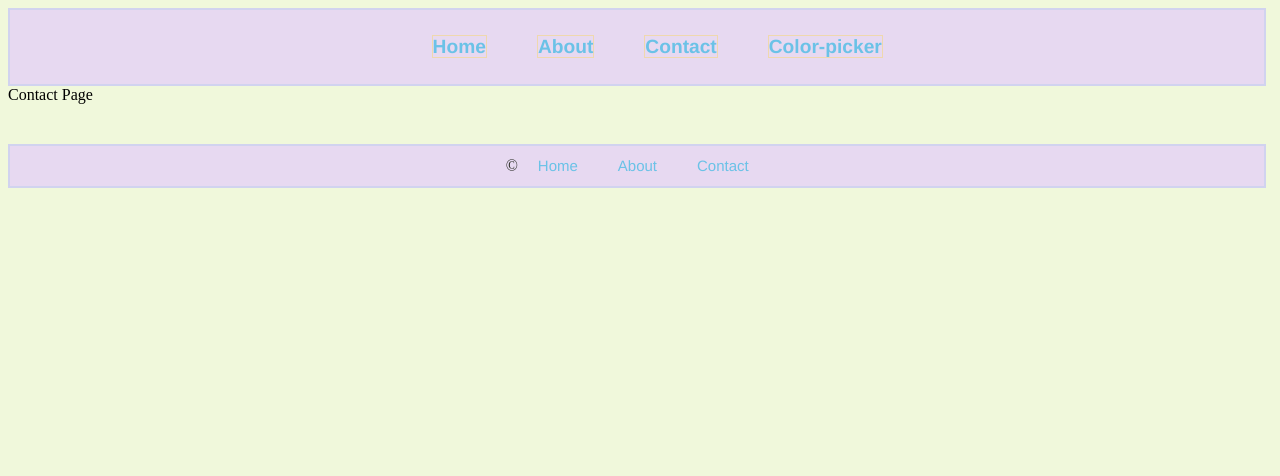
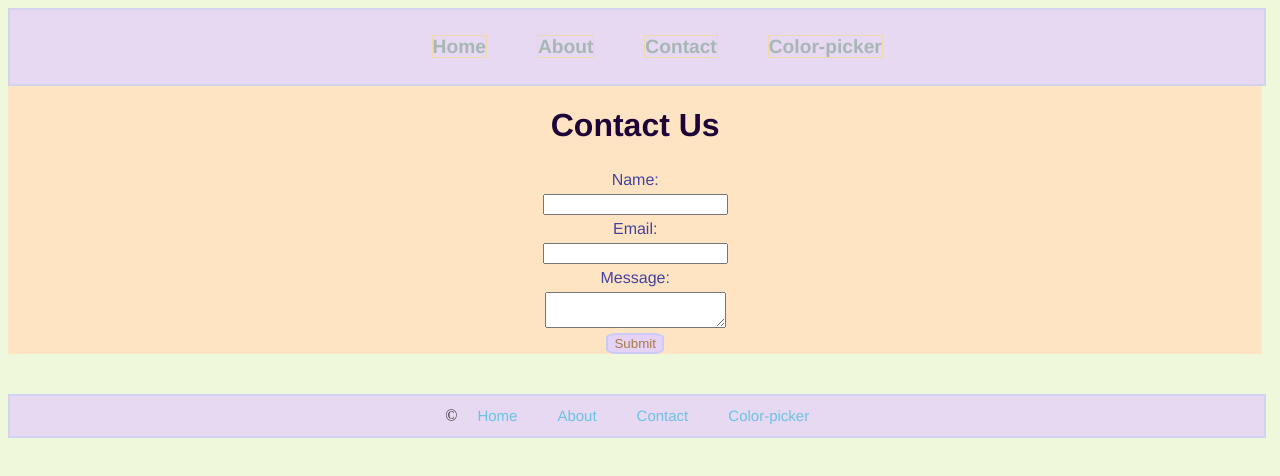
Before and after one commit to leahase/react, a React (Vite) app: page /contact in a window 1280 px wide. Shown: the top 476 px of the page. Built offline with nearby package versions, Linux system fonts and the light colour scheme.

Commit message:
contact form and color

```diff
--- a/src/footer.jsx
+++ b/src/footer.jsx
@@ -8,6 +8,7 @@ function Footer(){
             <Link to="/" className="footer-link">Home</Link>
             <Link to="/about" className="footer-link">About</Link>
             <Link to="/contact" className="footer-link">Contact</Link>
+            <Link to="/color" className="footer-link">Color-picker</Link>
             </p>
         </footer>
     </div>
--- a/src/index.css
+++ b/src/index.css
@@ -17,7 +17,7 @@
   color:rgb(72, 72, 94);
 }
 
-img {
+.image {
   width: 150px;
   height: 50px;
 }
@@ -92,7 +92,7 @@ nav ul li {
   text-decoration: none;
 }
 .nav-link {
-  color:rgb(74, 181, 234);
+  color:#94A7AE;
   text-decoration: none;
   font-family: 'Franklin Gothic Medium', 'Arial Narrow', Arial, sans-serif;
   font-size: 1.2em;
@@ -130,3 +130,22 @@ footer .footer-link  {
 .footer-link:hover{
   color:rgb(33, 65, 81);
 }
+/* contact*/
+.form-container {
+  display: flex;
+  flex-direction: column;
+  width: 98vw;
+  justify-items: center;
+  align-items: center;
+  background-color:bisque;
+  gap: 5px;
+}
+input:hover, textarea:hover {
+  cursor: pointer;
+  background-color: rgb(211, 183, 238);
+}
+
+label {
+  font-family: 'Franklin Gothic Medium', 'Arial Narrow', Arial, sans-serif;
+  color:rgb(67, 67, 160);
+}
--- a/src/pages/Color.jsx
+++ b/src/pages/Color.jsx
@@ -2,7 +2,7 @@ import {ColorPicker, useColor } from "react-color-palette";
 import "react-color-palette/css";
 
 function Color() {
-    const [color, setColor] = useColor("#165321er");
+    const [color, setColor] = useColor("#94A7AE");
     return <div> <ColorPicker color={color} onChange={setColor} />;
     </div>
 }
--- a/src/pages/Contact.jsx
+++ b/src/pages/Contact.jsx
@@ -1,4 +1,24 @@
 function Contact() {
-    return <div>Contact Page</div>
-}
-export default Contact;
+        return (
+            <div>
+                <main>
+                    <form className="form-container">
+                        <h1>Contact Us</h1>
+
+                        <label htmlFor="name">Name:</label>
+                        <input type="text" id="name" name="name" required />
+
+                        <label htmlFor="email">Email:</label>
+                        <input type="email" id="email" name="email" required />
+
+                        <label htmlFor="message">Message:</label>
+                        <textarea id="message" name="message" required />
+
+                        <button type="submit">Submit</button>
+                    </form>
+                </main>
+            </div>
+        );
+    }
+
+    export default Contact;
--- a/src/pages/Home.jsx
+++ b/src/pages/Home.jsx
@@ -1,6 +1,9 @@
+import heroPic from '../assets/hero.jpg';
+import "../index.css";
 function Home() {
 
-    return <div>
+    return <div> <h1>Hello </h1>
+    <p>welcome to the home page!</p>
     </div>
 }
 export default Home;
```
Also changed, not shown: 1 other file (tests, documents, lock files or other folders).
